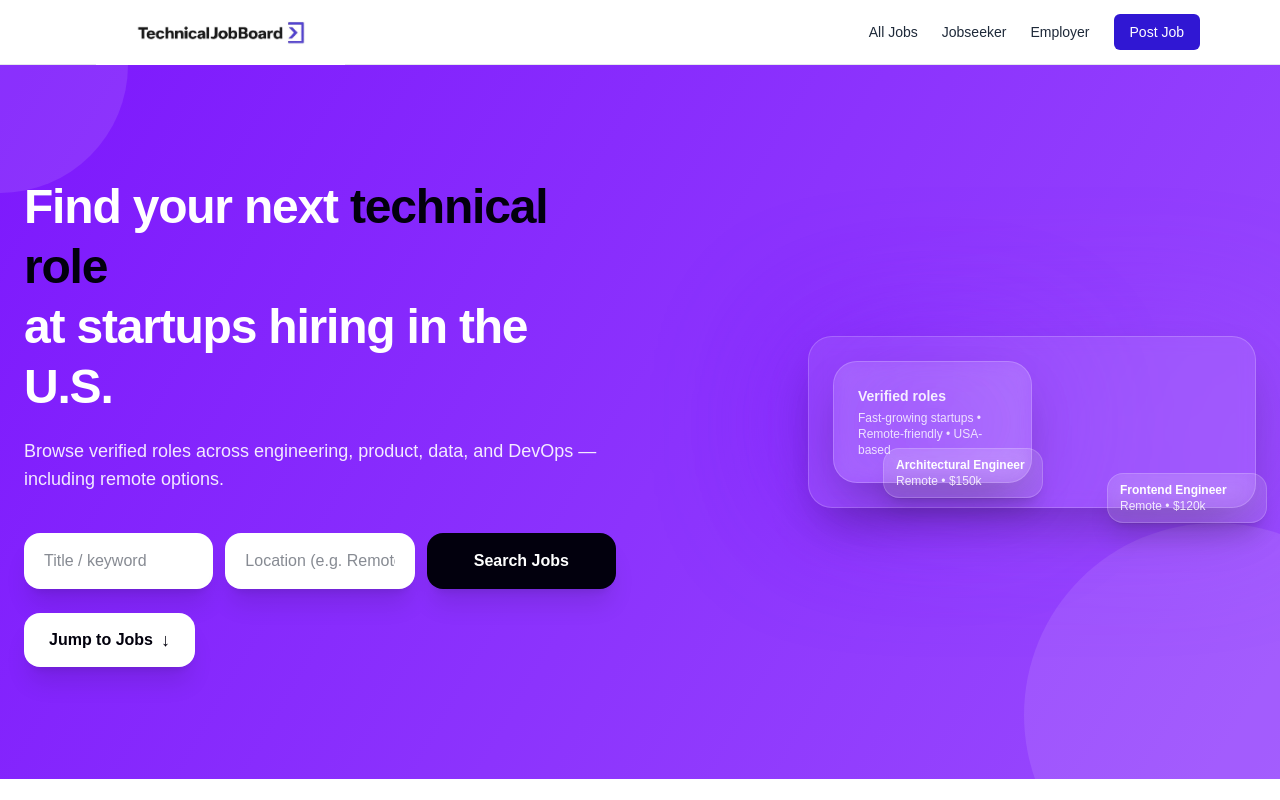
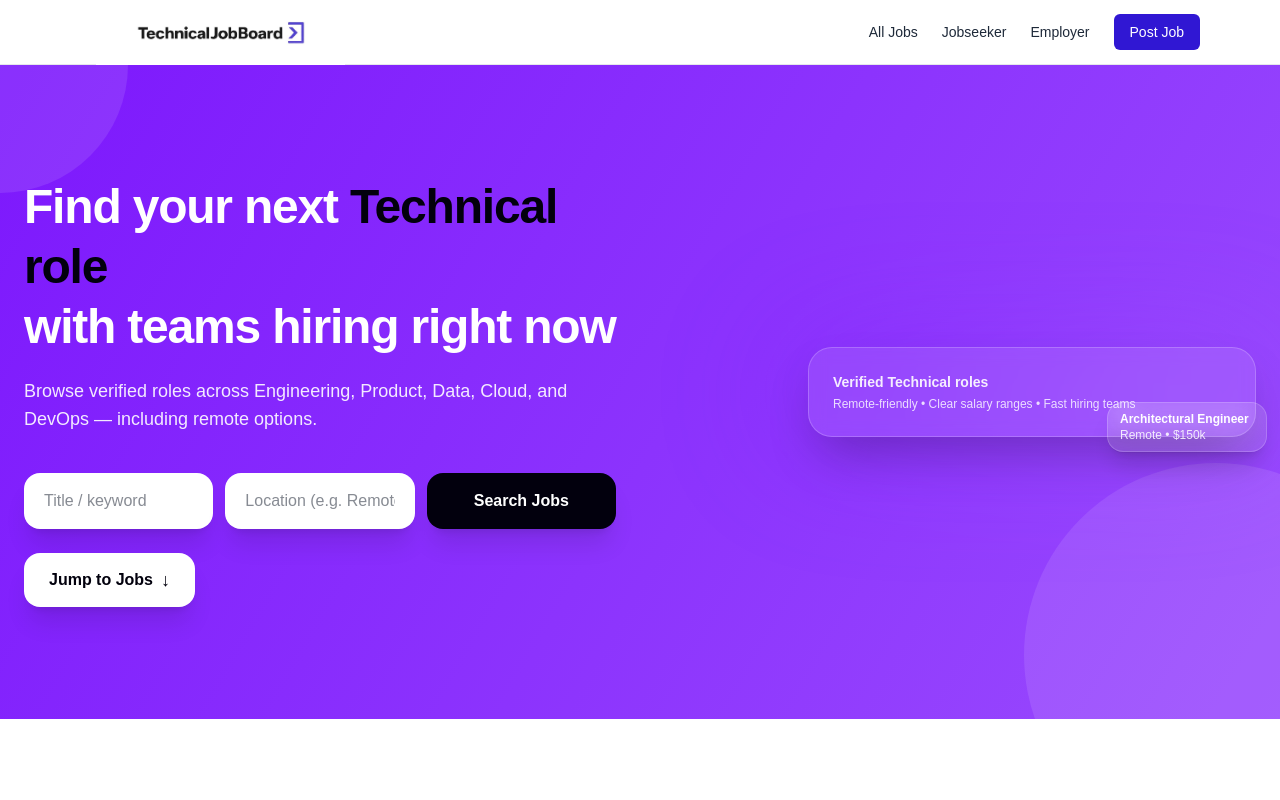
Before and after one commit to adebisidolapo/technicaljobboard, a Next.js app in the folder jobboard/: page / in a window 1280 px wide. Shown: the top 800 px of the page. Built offline with nearby package versions, Linux system fonts and the light colour scheme.

Commit message:
update hero

```diff
--- a/jobboard/app/page.tsx
+++ b/jobboard/app/page.tsx
@@ -27,13 +27,13 @@ export default function Home() {
       {/* LEFT */}
       <div className="md:w-1/2">
         <h1 className="text-4xl md:text-5xl font-extrabold leading-tight tracking-tight">
-          Find your next <span className="text-[#02000D]">technical role</span>
+          Find your next <span className="text-[#02000D]">Technical role</span>
           <br />
-          at startups hiring in the U.S.
+          with teams hiring right now
         </h1>
 
         <p className="mt-5 text-base md:text-lg max-w-xl text-white/90">
-          Browse verified roles across engineering, product, data, and DevOps — including remote options.
+          Browse verified roles across Engineering, Product, Data, Cloud, and DevOps — including remote options.
         </p>
 
         {/* Search Bar (3 equal boxes) */}
@@ -47,7 +47,7 @@ export default function Home() {
 
             <input
               type="text"
-              placeholder="Location (e.g. Remote, NY)"
+              placeholder="Location (e.g. Remote, New York)"
               className="w-full px-5 py-4 rounded-2xl bg-white text-gray-900 shadow-xl outline-none focus:ring-2 focus:ring-[#A866FE]"
             />
 
@@ -57,8 +57,9 @@ export default function Home() {
           </div>
         </div>
 
-        {/* Jump to Jobs (more visible) */}
+        {/* Jump to Jobs (very visible + works) */}
         <button
+          type="button"
           onClick={() =>
             document.getElementById("jobs")?.scrollIntoView({ behavior: "smooth" })
           }
@@ -76,21 +77,11 @@ export default function Home() {
         <div className="relative w-full max-w-md">
           <div className="absolute inset-0 rounded-3xl bg-gradient-to-r from-[#6F00FC] via-[#8C33FD] to-[#A866FE] blur-3xl opacity-30 scale-110" />
 
-          {/* Small duplicate "technical job" chips */}
-          <div className="relative z-10 rounded-3xl border border-white/20 bg-white/10 backdrop-blur p-6 shadow-2xl">
-     {/* RIGHT */}
-<div
-  ref={heroImageRef}
-  className="md:w-1/2 mt-14 md:mt-0 flex justify-center md:justify-end"
->
-  <div className="relative w-full max-w-md">
-    <div className="absolute inset-0 rounded-3xl bg-gradient-to-r from-[#6F00FC] via-[#8C33FD] to-[#A866FE] blur-3xl opacity-30 scale-110" />
-
           <div className="relative z-10 rounded-3xl border border-white/20 bg-white/10 backdrop-blur p-6 shadow-2xl">
             <div className="text-white/90">
-        <p className="text-sm font-semibold">Verified roles</p>
+              <p className="text-sm font-semibold">Verified Technical roles</p>
               <p className="text-xs opacity-90 mt-1">
-          Fast-growing startups • Remote-friendly • USA-based
+                Remote-friendly • Clear salary ranges • Fast hiring teams
               </p>
             </div>
 
@@ -103,21 +94,10 @@ export default function Home() {
         </div>
       </div>
 
-
-            {/* Tiny floating card (smaller than before) */}
-            <div className="absolute -bottom-4 -right-3 glass rounded-2xl px-3 py-2 shadow-xl text-white text-xs w-40 border border-white/20">
-              <p className="font-semibold leading-snug">Frontend Engineer</p>
-              <p className="opacity-85">Remote • $120k</p>
     </div>
   </div>
-        </div>
-      </div>
+</section>
 
-    </div>
-
-    {/* Removed the old bottom icons strip completely */}
-  </div>
-</section>
 
 {/* ================= CATEGORIES ================= */}
 <section className="py-20 bg-white">
```
Lines whose indentation alone changed are shown as unchanged.
